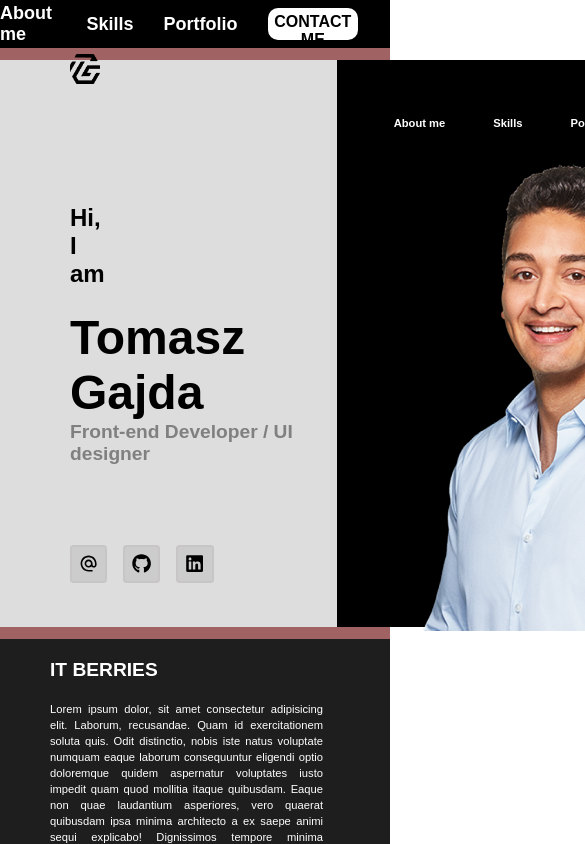
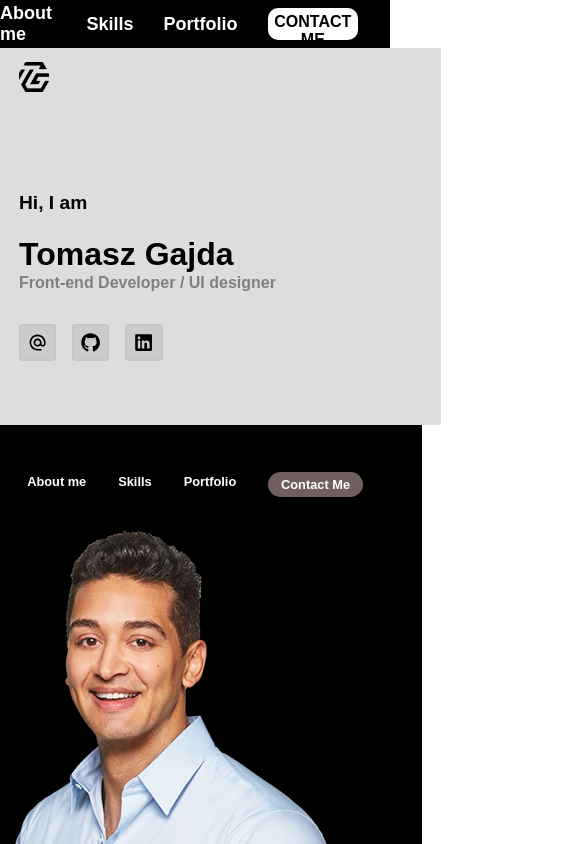
Before and after one commit to FreemanLuka/FirstProjectB, a React (Vite) app: page / in a window 390 px wide. Shown: the top 844 px of the page, 585 px wide, since content can reach past the window. Built offline with nearby package versions, Linux system fonts and the light colour scheme.

Commit message:
profile mobile resposiveness

```diff
--- a/src/index.css
+++ b/src/index.css
@@ -143,13 +143,36 @@ body {
 }
 
 .profile {
-  height: 70vh;
+  height: 69vh;
   display: flex;
-  background-color: #741919ad;
-  flex-direction: row;
-  /* justify-content: center; */
+  width: 100%;
+  margin: 0 auto;
+  /* flex-direction: row; */
   align-items: center;
   font-family: Arial, Helvetica, sans-serif;
+}
+
+@media (max-width:500px) {
+   .profile{
+    height: 70vh;
+    width: 100%;
+
+    /* display: flex; */
+    /* flex-direction: row; */
+   }
+
+   .leftside {
+  background: #ddd;
+  display: flex;
+  flex-direction: column;
+  align-items: flex-start;
+  padding: 4rem 2rem;
+  justify-content: center;
+  padding-left: 70px;
+  width: 100vh;
+  position: relative;
+}
+
 }
 
 .leftside {
@@ -161,10 +184,27 @@ body {
   justify-content: center;
   padding-left: 70px;
   height: 52vh;
-  width: 100vh;
-  position: relative;
+  /* width: 100vh; */
+  width: 50%;
+  /* position: relative; */
+  /* box-sizing: border-box; */
   /* left: 10px; */
   /* clip-path: polygon(0 0, 100% 0, 95% 100%, 0 100%); */
+}
+
+
+.rightside {
+  background: black;
+  padding: 4rem 2rem;
+  height: 52vh;
+  /* width: 100vh; */
+  width: 50%;
+  object-fit: contain;
+
+  /* position: relative; */
+  /* box-sizing: border-box; */
+  /* clip-path: polygon(5% 0, 100% 0, 100% 100%, 0 100%); */
+  /* right: 20px; */
 }
 
 .leftside img {
@@ -175,20 +215,10 @@ body {
   margin-top: -50px;
 }
 
-.rightside {
-  background: black;
-  padding: 4rem 2rem;
-  height: 52vh;
-  width: 100vh;
-  position: relative;
-  /* clip-path: polygon(5% 0, 100% 0, 100% 100%, 0 100%); */
-  /* right: 20px; */
-}
-
 .leftside h3 {
-  margin: 0.5rem 0;
-  margin-right: 200px;
-  margin-top: 100px;
+  /* margin: 0.5rem 0; */
+  /* margin-right: 200px; */
+  margin-top: 80px;
   margin-bottom: 20px;
   font-size: 1.5rem;
 }
@@ -199,7 +229,7 @@ body {
 }
 
 .leftside h4 {
-  margin: 0;
+  /* margin: 0; */
   font-size: 1.2rem;
   color: gray;
 }
@@ -208,7 +238,7 @@ body {
   display: flex;
   justify-content: center;
   align-items: center;
-  margin-top: 5rem;
+  margin-top: 4rem;
   gap: 1rem;
 }
 
@@ -236,18 +266,22 @@ body {
 
 .profilenav {
   position: relative;
-  bottom: 11px;
-  left: 25px;
+  bottom: 17px;
+  /* left: 25px; */
   display: flex;
-  align-items: center;
+  justify-content: center;
+  /* align-items: center; */
+  margin-bottom: 0.7rem;
   gap: 30px;
 }
 
 .rightside nav ul {
   list-style: none;
   display: flex;
+  flex-wrap: wrap;
   justify-content: center;
-  gap: 3rem;
+  gap: 2.5rem;
+  padding: 0;
 }
 
 .rightside nav a {
@@ -258,7 +292,7 @@ body {
 }
 
 .contact-btn {
-  background: rgb(101, 72, 72);
+  background: rgb(113, 95, 95);
   color: black;
   border: none;
   padding: 0.3rem 0.7rem;
@@ -274,11 +308,76 @@ body {
 
 .profileimage {
   height: 56vh;
+  width: 100px;
+  max-width: 100%;
   bottom: 0;
   margin-top: 10px;
   right: 2rem;
   display: flex;
+  justify-content: center;
+  position: relative;
+  margin: 0 auto;
 }
+
+/* 📱 Mobile responsiveness */
+      @media (max-width: 768px) {
+        .profile {
+          flex-direction: column;
+           margin-bottom: 23rem;
+        }
+
+        .leftside{
+          width: 100%;
+          /* padding: 2rem 1.5rem; */
+        }
+
+        .rightside {
+          width: 100%;
+          /* padding: 2rem 1.5rem; */
+
+        }
+
+        .leftside h1 {
+          font-size: 2rem;
+        }
+
+        .leftside h3 {
+          font-size: 1.2rem;
+        }
+
+        .leftside h4 {
+          font-size: 1rem;
+        }
+
+        .socialicons {
+          margin-top: 2rem;
+        }
+
+        .profilenav {
+          flex-direction: column;
+          gap: 1rem;
+        }
+
+        .rightside nav ul {
+          gap: 2rem;
+        }
+
+        .rightside nav a {
+          font-size: 0.8rem;
+        }
+
+        .contact-btn {
+          font-size: 0.8rem;
+          padding: 0.3rem 0.8rem;
+        }
+      }
+
+      /* .profileimage{
+        height: 74vh;
+      } */
+
+
+
 
 .brand {
   /* display: flex; */
```
